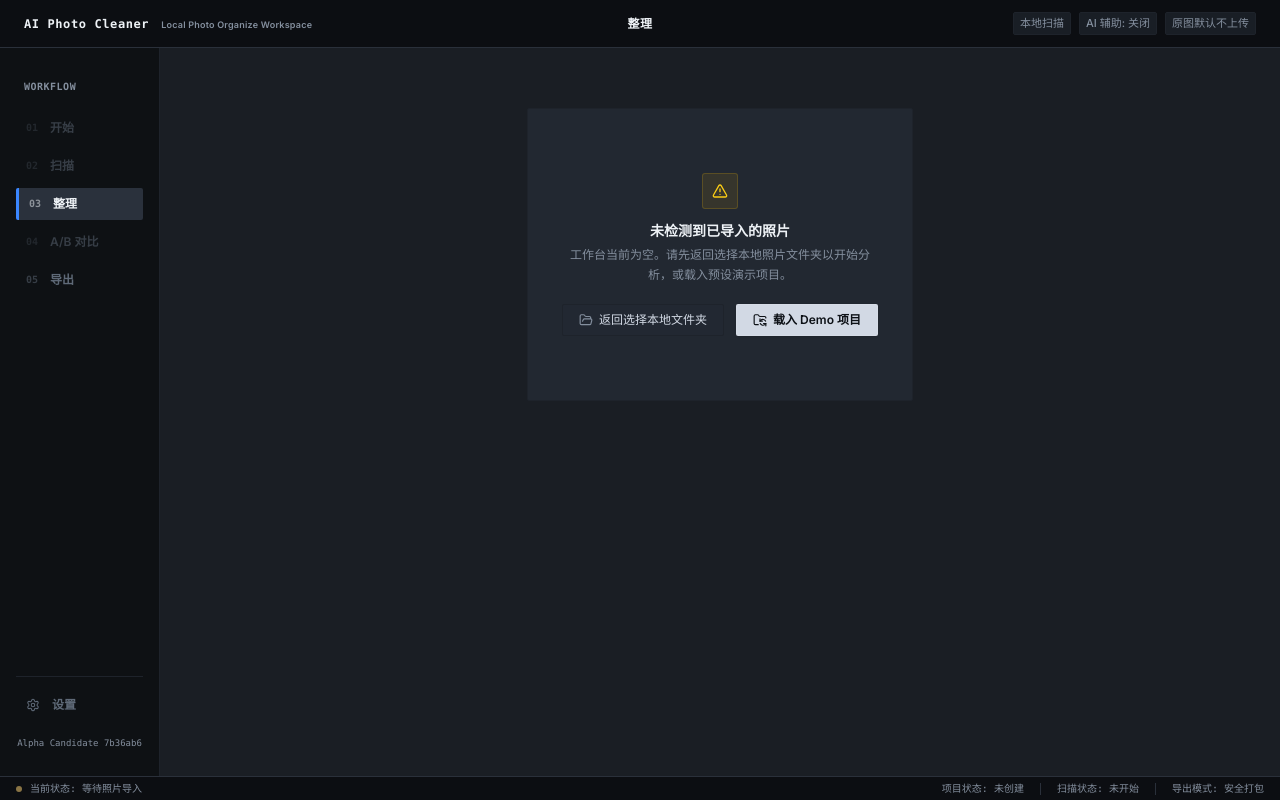
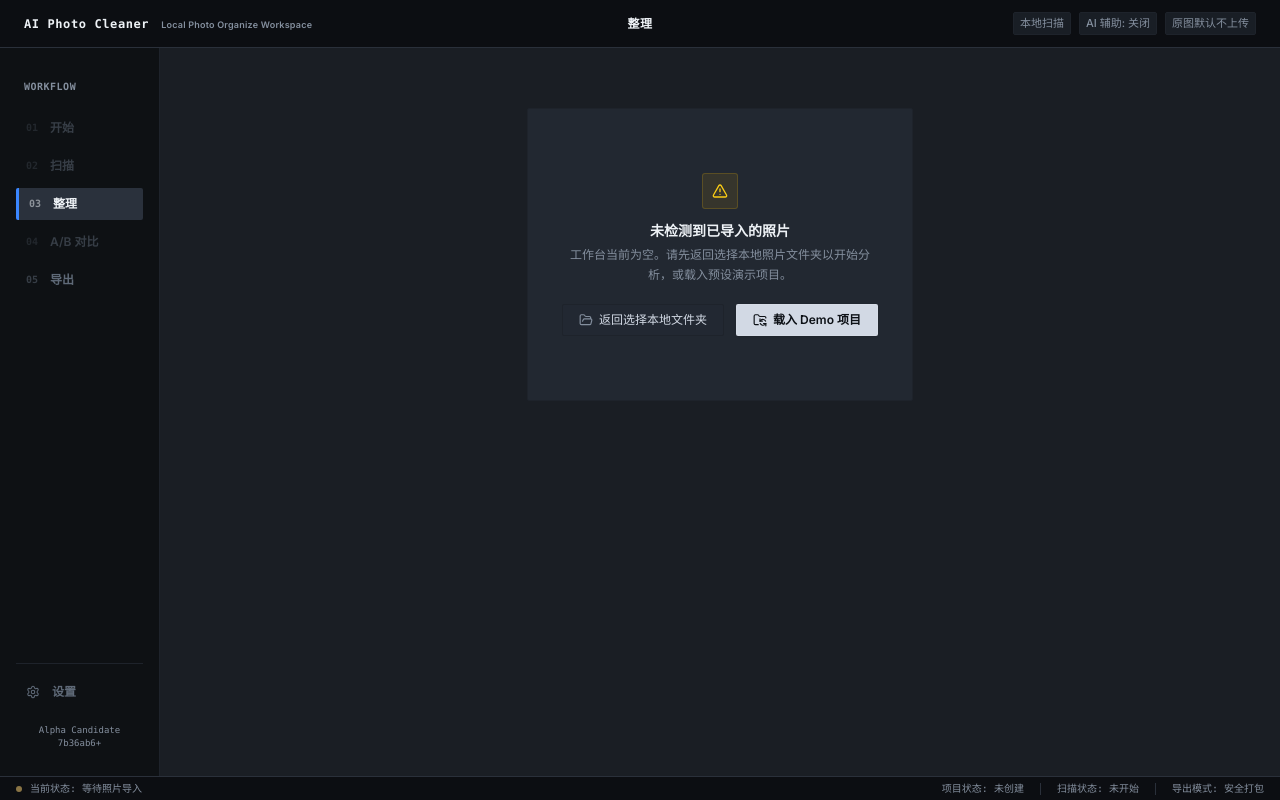
Before and after one commit to khinlinwong/ai-photo-cleaner, a Next.js app: page /results in a window 1280 px wide. Built offline with nearby package versions, Linux system fonts and the light colour scheme.

Commit message:
clarify alpha build identity label

```diff
--- a/src/components/desktop/DesktopSidebar.tsx
+++ b/src/components/desktop/DesktopSidebar.tsx
@@ -9,7 +9,12 @@ import {
   Download,
   Settings
 } from 'lucide-react';
-import { APP_VERSION_LABEL } from '@/lib/config/appVersion';
+import {
+  APP_VERSION_LABEL,
+  APP_VERSION_SHORT_LABEL,
+  APP_RELEASE_BASELINE,
+  APP_IDENTITY_PATCH
+} from '@/lib/config/appVersion';
 import {
   Dialog,
   DialogContent,
@@ -95,7 +100,7 @@ export const DesktopSidebar: React.FC<DesktopSidebarProps> = ({ activeId = 'star
           onClick={() => setIsAboutOpen(true)}
           className="w-full text-center text-[9px] text-[var(--dt-text-muted)] hover:text-[var(--dt-text-primary)] transition-colors font-mono cursor-pointer select-none"
         >
-          {APP_VERSION_LABEL}
+          {APP_VERSION_SHORT_LABEL}
         </button>
       </div>
 
@@ -111,6 +116,11 @@ export const DesktopSidebar: React.FC<DesktopSidebarProps> = ({ activeId = 'star
             <div>
               <p className="font-bold text-[var(--dt-text-primary)] text-sm mb-0.5">AI Photo Cleaner</p>
               <p className="text-[var(--dt-text-muted)] font-mono">{APP_VERSION_LABEL}</p>
+            </div>
+
+            <div className="space-y-1 text-[11px] text-[var(--dt-text-secondary)] border-t border-white/5 pt-2 font-mono">
+              <p><span className="text-[var(--dt-text-muted)]">Release baseline:</span> {APP_RELEASE_BASELINE}</p>
+              <p><span className="text-[var(--dt-text-muted)]">Identity patch:</span> {APP_IDENTITY_PATCH}</p>
             </div>
 
             <div className="space-y-1">
@@ -138,7 +148,7 @@ export const DesktopSidebar: React.FC<DesktopSidebarProps> = ({ activeId = 'star
             </div>
 
             <div className="border-t border-white/5 pt-2 text-[var(--dt-text-muted)]">
-              <p>测试反馈请注明版本：</p>
+              <p>测试反馈请注明：</p>
               <p className="font-mono text-[var(--dt-text-primary)] mt-0.5">{APP_VERSION_LABEL}</p>
             </div>
           </div>
--- a/src/lib/config/appVersion.ts
+++ b/src/lib/config/appVersion.ts
@@ -1,7 +1,9 @@
 /**
  * App version details for QA and build identification.
  */
-export const APP_VERSION_LABEL = "Alpha Candidate 7b36ab6";
-export const APP_BUILD_COMMIT = "7b36ab6";
 export const APP_RELEASE_CHANNEL = "Alpha";
-export const APP_BUILD_NOTES = "200 batch, Results filters, A/B workflow cues";
+export const APP_RELEASE_BASELINE = "7b36ab6";
+export const APP_IDENTITY_PATCH = "d107a13";
+export const APP_VERSION_LABEL = "Alpha Candidate 7b36ab6 + identity patch";
+export const APP_VERSION_SHORT_LABEL = "Alpha Candidate 7b36ab6+";
+export const APP_BUILD_NOTES = "200 batch, Results filters, A/B workflow cues, build identity";
```
